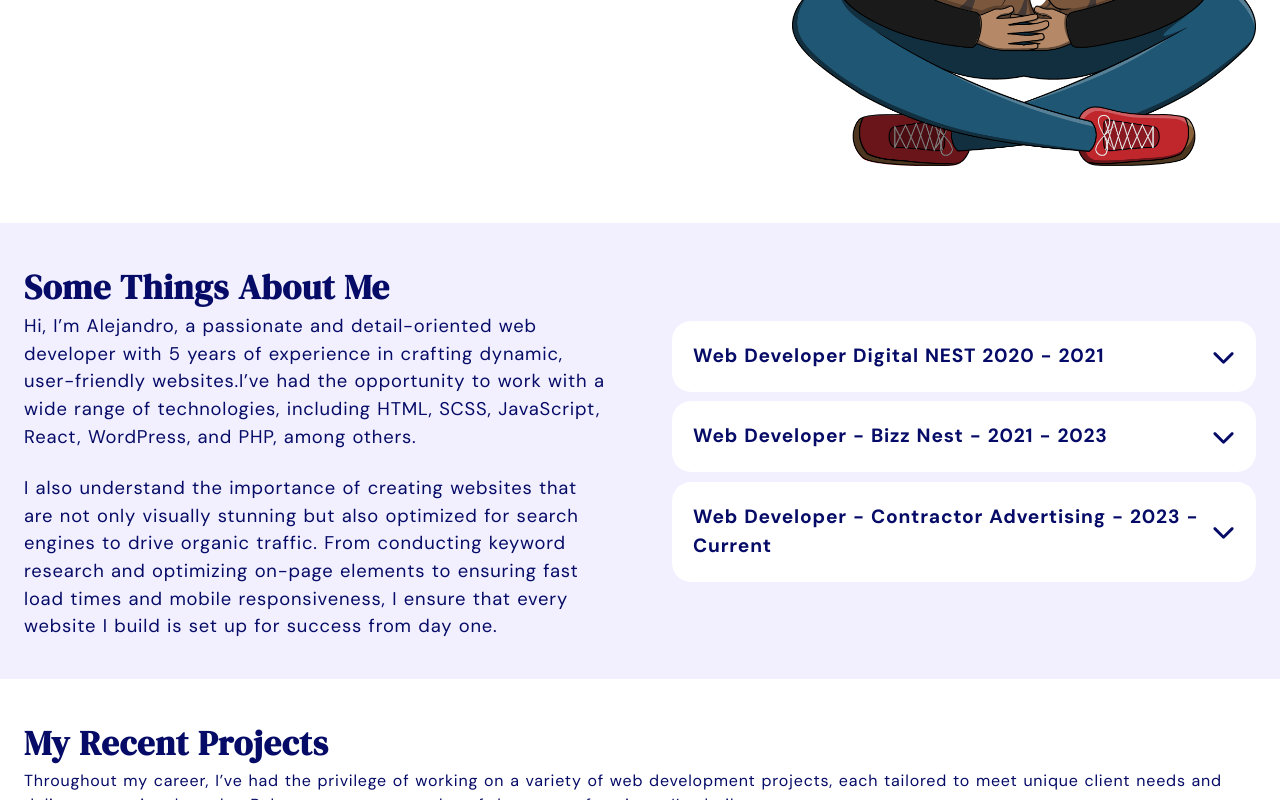
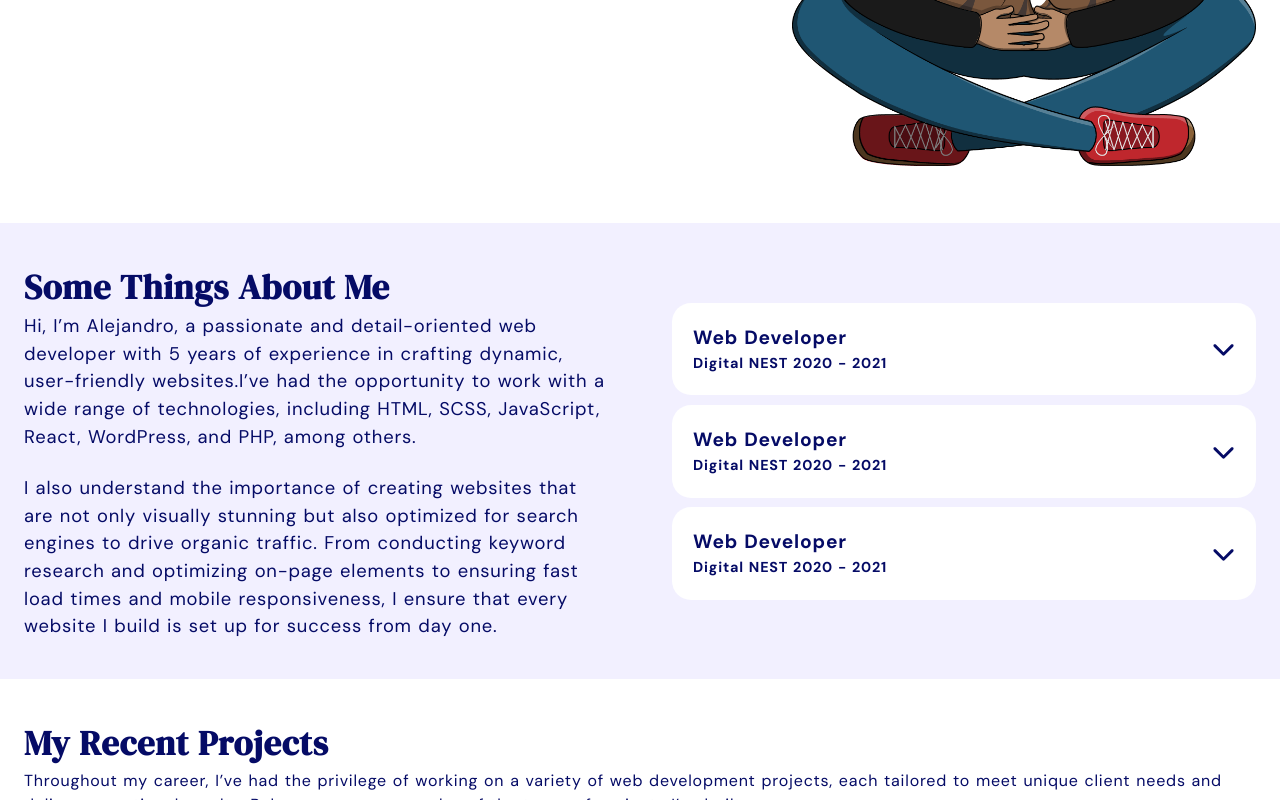
Before and after one commit to Alex7254/portfolio, a plain HTML site: page index.html in a window 1280 px wide. Shown: the part 532-1332 px from the top of the page. Drawn offline with Linux system fonts and the light colour scheme.

Commit message:
edit work experience title

```diff
--- a/index.html
+++ b/index.html
@@ -74,13 +74,13 @@
           from day one.</p>
       </div>
 
-      <div class="about--experience">
+      <div class="experience">
         <ul class="accordion-items">
           <li class="faq-item">
             <span class="accordion faq-title">
-              <div class="about--experience-item--title">
+              <div class="experience--title">
                 Web Developer
-                <span>
+                <span class="experience--title-info">
                   Digital NEST 2020 - 2021
                 </span>
               </div>
@@ -99,7 +99,12 @@
           </li>
           <li class="faq-item">
             <span class="accordion faq-title">
-              Web Developer - Bizz Nest - 2021 - 2023
+              <div class="experience--title">
+                Web Developer
+                <span class="experience--title-info">
+                  Digital NEST 2020 - 2021
+                </span>
+              </div>
               <svg class="accordion-icon" xmlns="http://www.w3.org/2000/svg" viewBox="0 0 512 512">
                 <path
                   d="M233.4 406.6c12.5 12.5 32.8 12.5 45.3 0l192-192c12.5-12.5 12.5-32.8 0-45.3s-32.8-12.5-45.3 0L256 338.7 86.6 169.4c-12.5-12.5-32.8-12.5-45.3 0s-12.5 32.8 0 45.3l192 192z">
@@ -115,7 +120,12 @@
           </li>
           <li class="faq-item">
             <span class="accordion faq-title">
-              Web Developer - Contractor Advertising - 2023 - Current
+              <div class="experience--title">
+                Web Developer
+                <span class="experience--title-info">
+                  Digital NEST 2020 - 2021
+                </span>
+              </div>
               <svg class="accordion-icon" xmlns="http://www.w3.org/2000/svg" viewBox="0 0 512 512">
                 <path
                   d="M233.4 406.6c12.5 12.5 32.8 12.5 45.3 0l192-192c12.5-12.5 12.5-32.8 0-45.3s-32.8-12.5-45.3 0L256 338.7 86.6 169.4c-12.5-12.5-32.8-12.5-45.3 0s-12.5 32.8 0 45.3l192 192z">
--- a/styles/style.scss
+++ b/styles/style.scss
@@ -342,8 +342,17 @@ select {
       }
     }
 
-    .about--experience {
+    .experience {
       width: 100%;
+
+      .experience--title {
+        display: flex;
+        flex-direction: column;
+        width: fit-content;
+        .experience--title-info {
+          font-size: 0.75em;
+        }
+      }
     }
   }
 
@@ -353,7 +362,7 @@ select {
       gap: 0 4em;
 
       .about--wrapper,
-      .about--experience {
+      .experience {
         width: 50%;
       }
 
```
Also changed, not shown: styles/css/style.css, styles/css/style.min.css, 2 other files.
